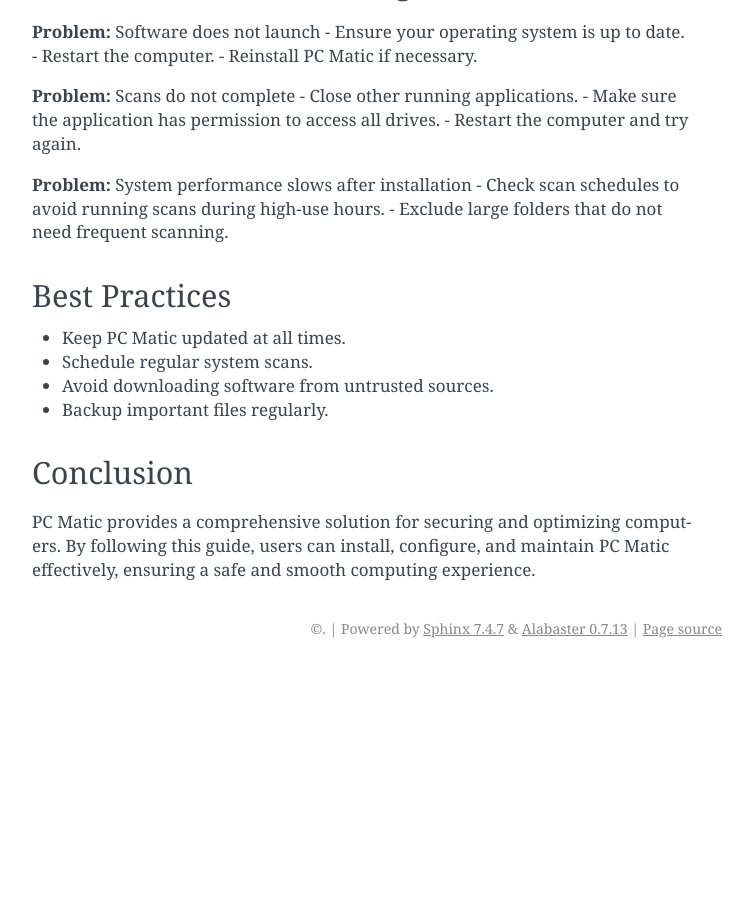
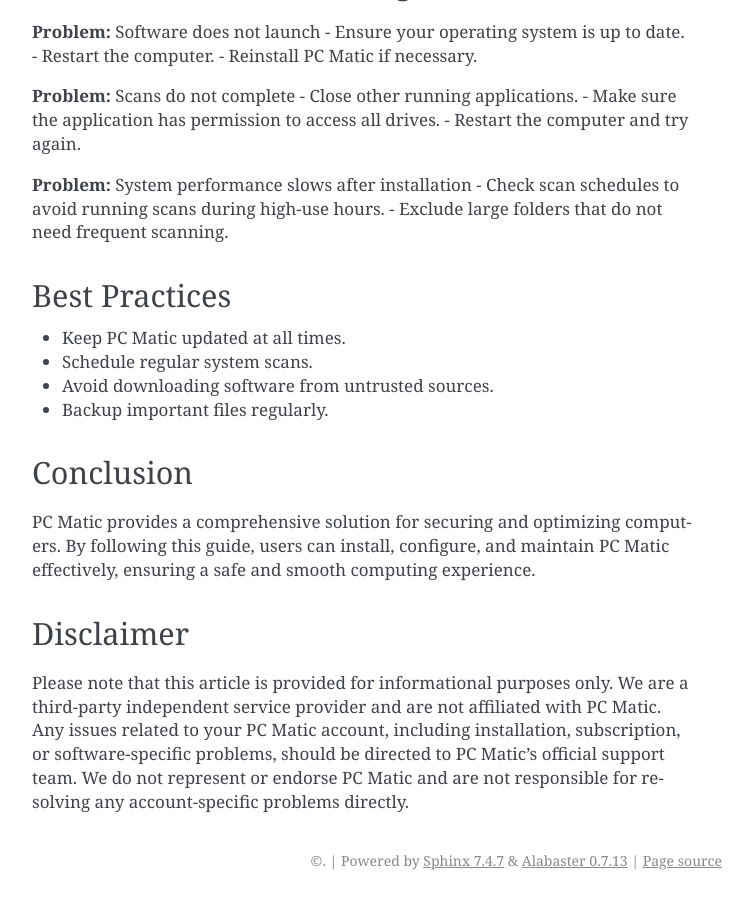
Before and after one commit to mynkmichael033/helpmaticpc, a Sphinx documentation site: the page built from docs/index.rst, in a window 1280 px wide and 900 px high, scrolled down 1681 px. Shown: the whole window, without its empty margins (388-1141 px from the left). Built offline with Sphinx 7.4.7, drawn with Linux system fonts in a browser that asks for light colours; before the commit the page ends 2349 px from its top, so only the background shows below that.

Commit message:
Update index.rst

```diff
--- a/docs/index.rst
+++ b/docs/index.rst
@@ -88,3 +88,8 @@
 ----------
 
 PC Matic provides a comprehensive solution for securing and optimizing computers. By following this guide, users can install, configure, and maintain PC Matic effectively, ensuring a safe and smooth computing experience.
+
+Disclaimer
+----------
+
+Please note that this article is provided for informational purposes only. We are a third-party independent service provider and are not affiliated with PC Matic. Any issues related to your PC Matic account, including installation, subscription, or software-specific problems, should be directed to PC Matic’s official support team. We do not represent or endorse PC Matic and are not responsible for resolving any account-specific problems directly.
```
